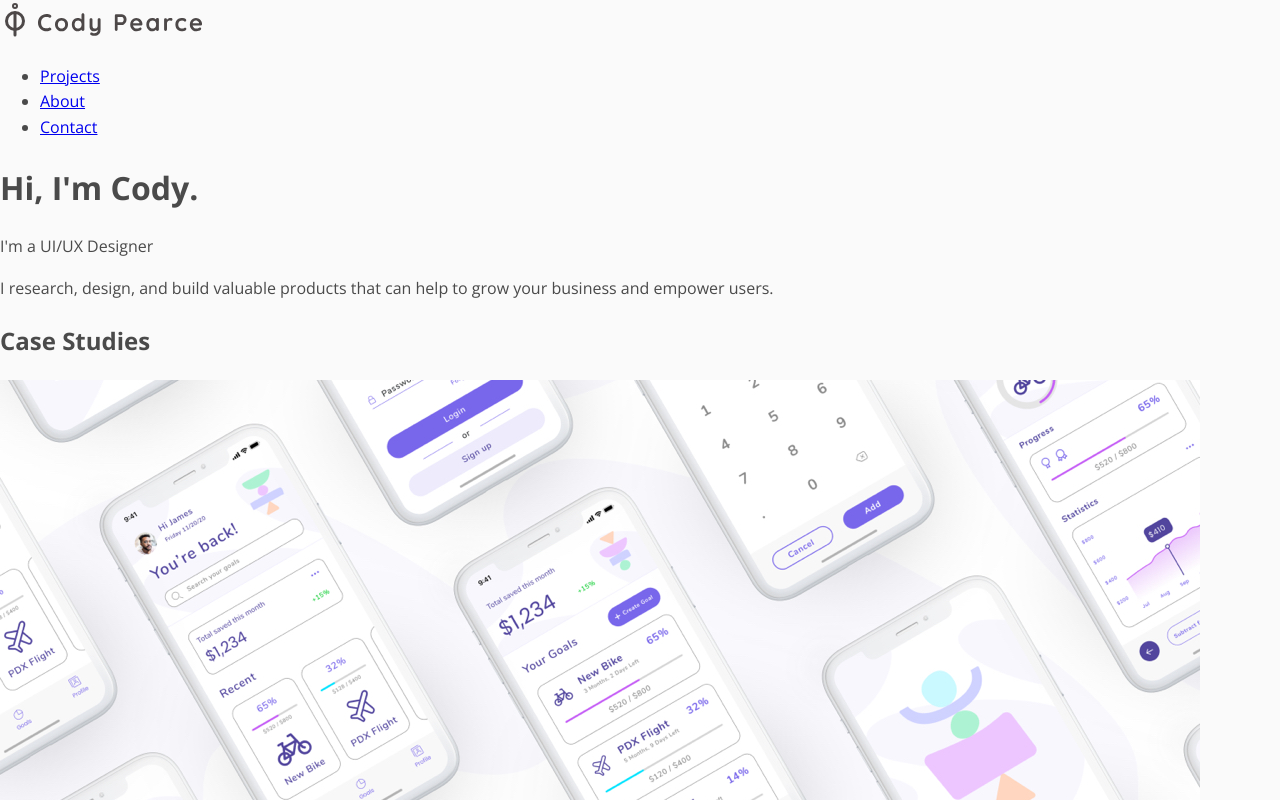
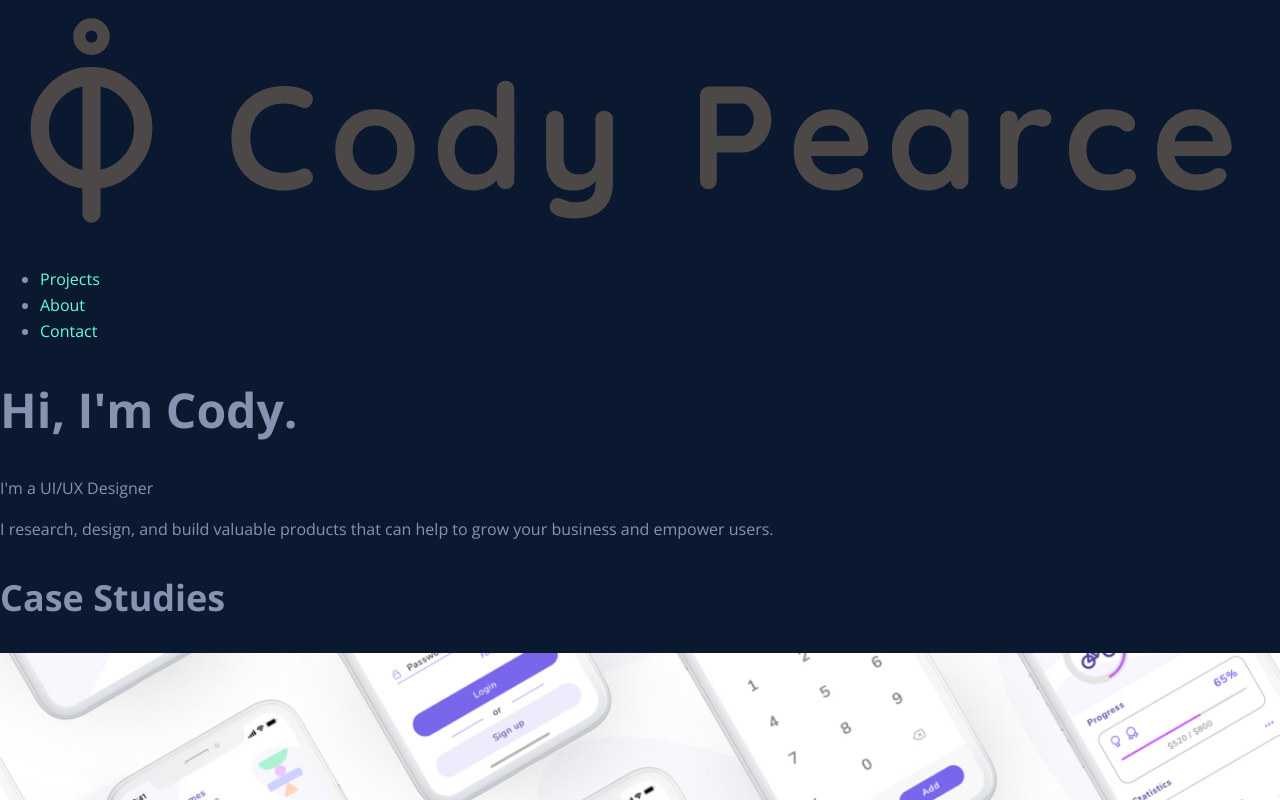
Before and after one commit to cody-pearce/Portfolio-Site-Cody-Pearce, a plain HTML site: page index.html in a window 1280 px wide. Shown: the top 800 px of the page. Drawn offline with nearby package versions, Linux system fonts and the light colour scheme.

Commit message:
Apply heading and link styling, define brand colors

```diff
--- a/css/styles.css
+++ b/css/styles.css
@@ -1,8 +1,55 @@
+/*
+Colors used:
+Primary Color (Dark Blue): #0A192F;
+Secondary Color (Green): #64FFDA;
+Text Bright (Blue): #CCD6F6;
+Text Body (Grey Blue): #8892B0;
+*/
+
+
 body {
-    background-color: #fafafa;
+    background-color: #0A192F;
     font-family: 'open sans', Arial, Helvetica, sans-serif;
     font-size: 16px;
     font-weight: 400;
     line-height: 1.6;
-    color: #4a4a4a;
+    color: #8892B0;
 }
+
+img {
+    width: 100%;
+}
+
+h1, h2, h3, h4 {
+    line-height: 1.4;
+}
+
+h1 {
+    font-size: 3em;
+    font-weight: 700;
+}
+
+h2 {
+    font-size: 2.25em;
+    font-weight: 700;
+}
+
+h3 {
+    font-size: 1.75em;
+    font-weight: 400;
+}
+
+h4 {
+    font-size: 1.35em;
+    font-weight: 400;
+}
+
+a {
+    color: #64FFDA;
+    text-decoration: none;
+}
+
+a:hover {
+    color: #3CD3AF;
+    text-decoration: underline;
+}
```
